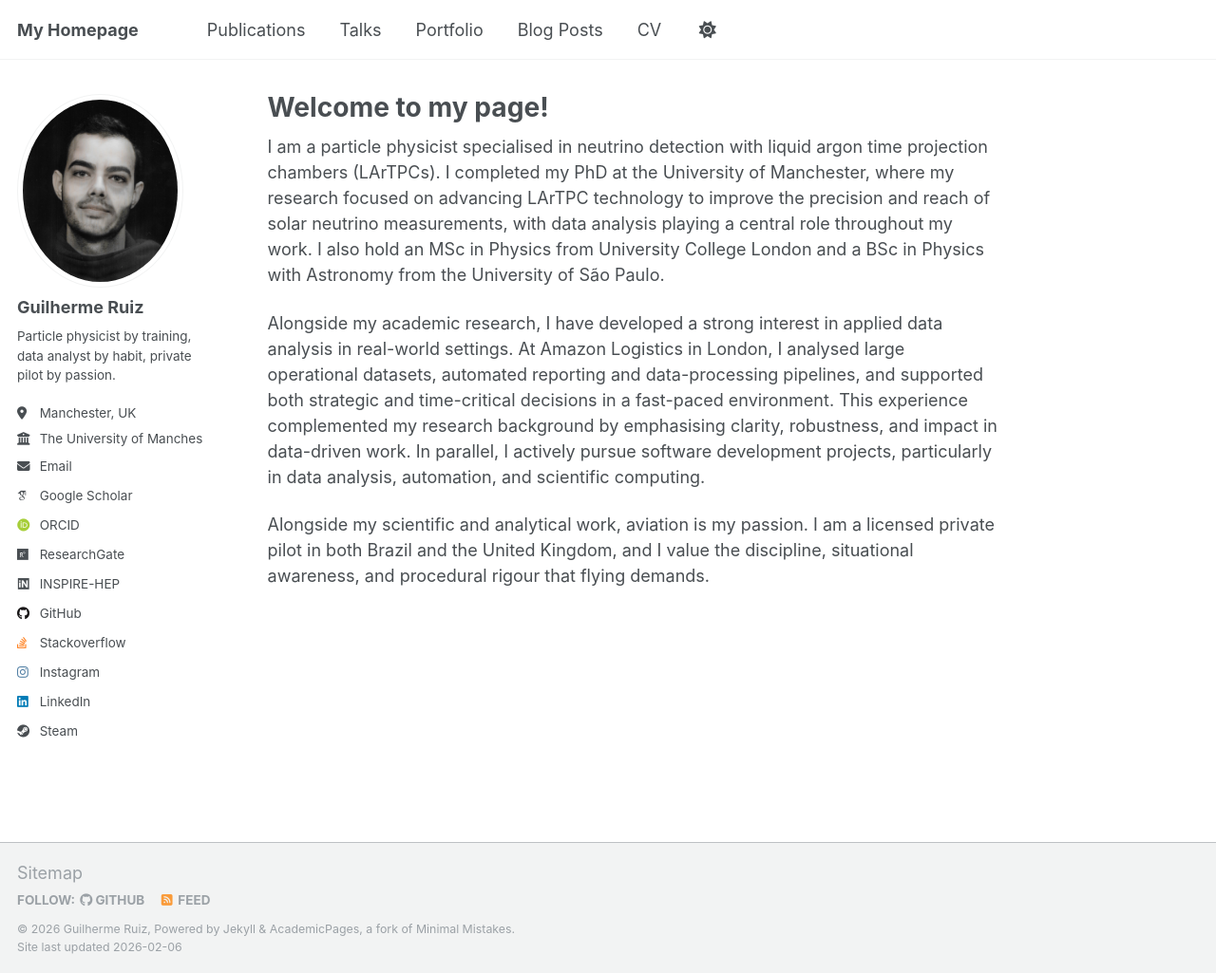
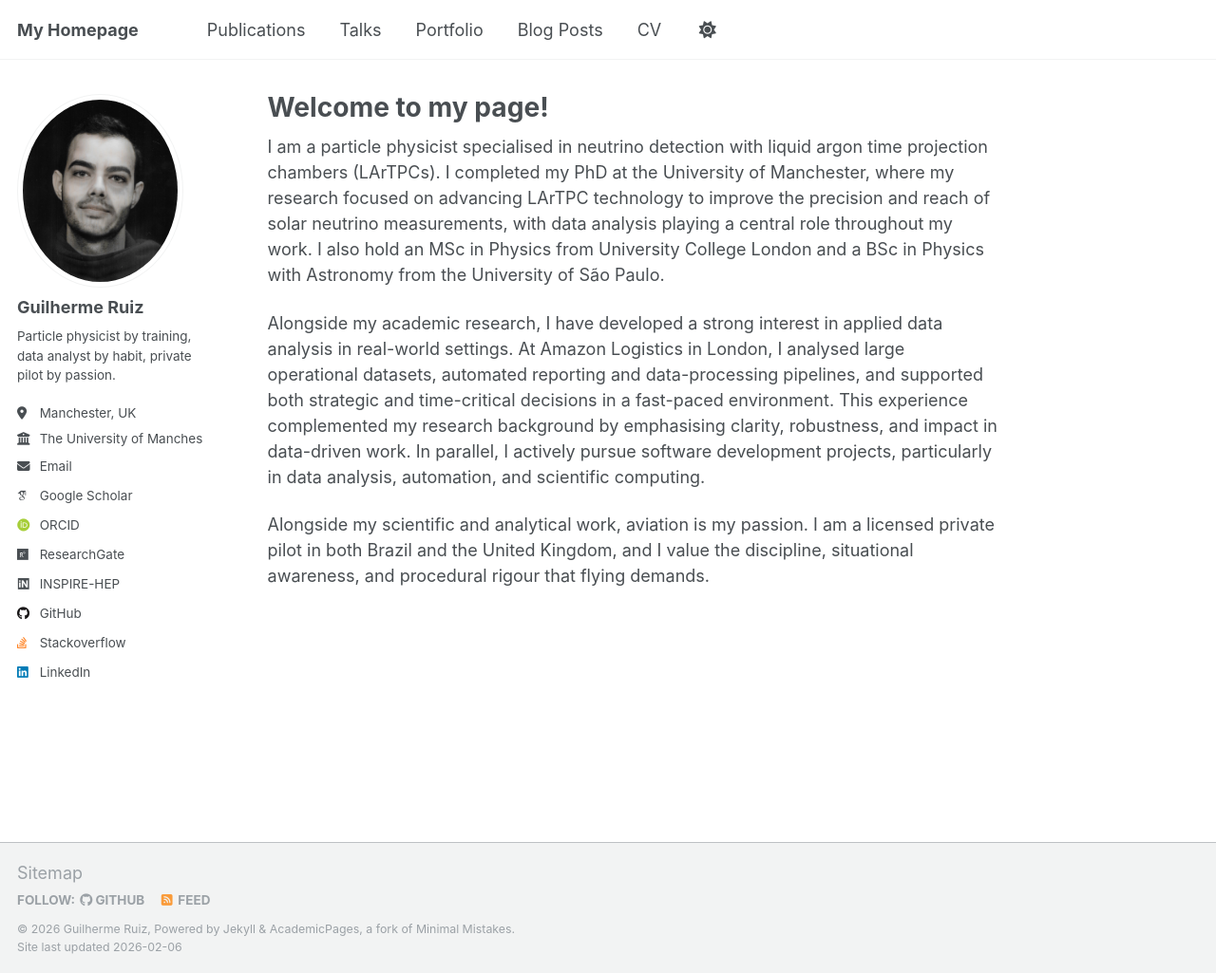
Before and after one commit to guigoruiz1/guigoruiz1.github.io, a Jekyll site: the page built from _pages/about.md, in a window 1280 px wide and 1025 px high. Shown: the whole window at 95% size. Built offline with Jekyll 4.4.1, drawn with Linux system fonts in a browser that asks for light colours; some web fonts are replaced; a script that is not in the unit is left out.

Commit message:
Remove usernames from social media configurations

```diff
--- a/_config.yml
+++ b/_config.yml
@@ -60,14 +60,14 @@ author:
   goodreads        : # Username
   google_plus      : # Username
   keybase          : # Username
-  instagram        : guigoruiz1 # Username
+  instagram        : # guigoruiz1 # Username
   lastfm           : # Username
   linkedin         : guigoruiz1 # Username
   mastodon         : # URL
   medium           : # URL
   pinterest        : # Username
   soundcloud       : # Username
-  steam            : guigoruiz1 # Username
+  steam            : # guigoruiz1  # Username
   telegram         : # URL
   tumblr           : # Username
   twitter          : # Username for X / Twitter
```
